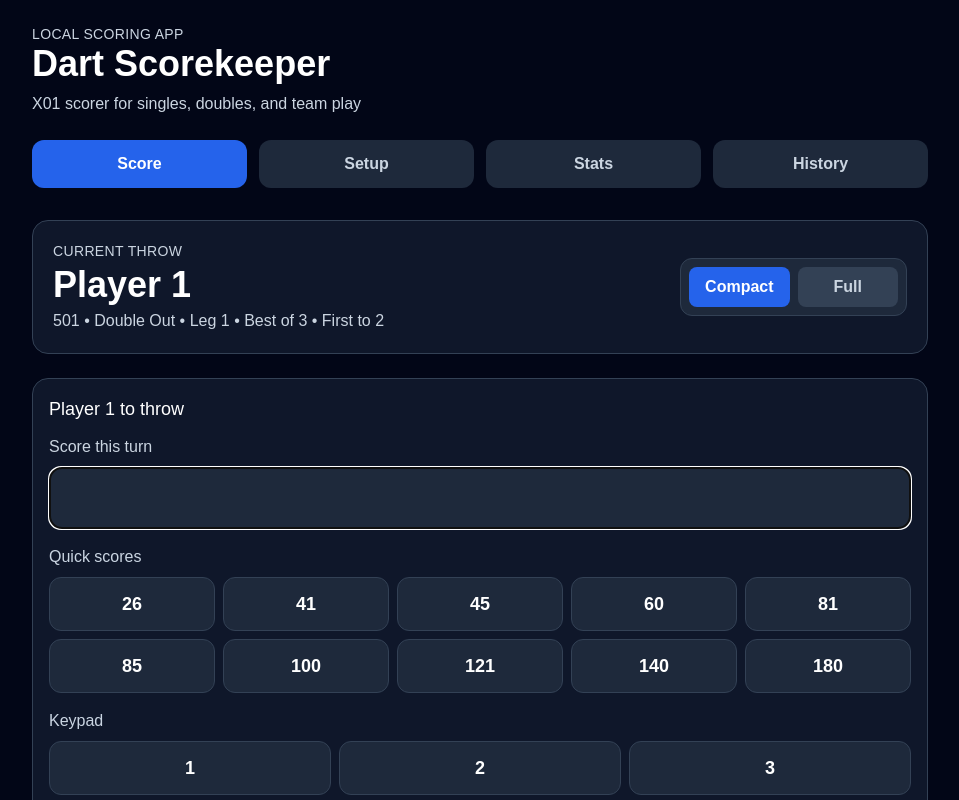
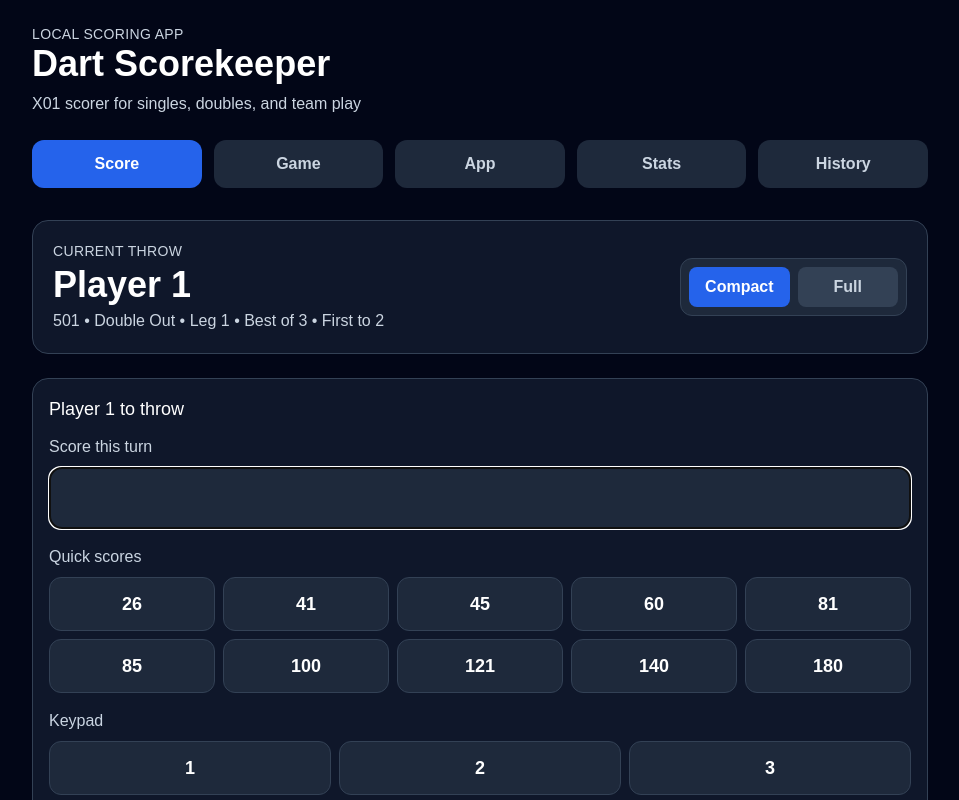
Before and after one commit to bclark303/dart-scorekeeper, a Next.js app: page / in a window 1280 px wide. Shown: the top 800 px of the page, without its empty margins (160-1119 px from the left). Built offline with nearby package versions, Linux system fonts and the light colour scheme.

Commit message:
Split game setup and app settings

```diff
--- a/app/page.tsx
+++ b/app/page.tsx
@@ -22,6 +22,7 @@ import { TurnHistory } from "@/components/TurnHistory";
 import { PlayerCard } from "@/components/PlayerCard";
 import { useEffect, useState } from "react";
 import { CurrentTurnBanner } from "@/components/CurrentTurnBanner";
+import { AppSettings } from "@/components/AppSettings";
 import {
   FinishRule,
   StartingScore,
@@ -30,7 +31,7 @@ import {
   validateTurnScore,
 } from "@/lib/scoring";
 
-type AppView = "score" | "setup" | "stats" | "history";
+type AppView = "score" | "game" | "app" | "stats" | "history";
 type ScoreLayout = "compact" | "full";
 
 export default function Home() {
@@ -487,7 +488,7 @@ export default function Home() {
   }
 
   function handleNewGameSetup() {
-    setActiveView("setup");
+    setActiveView("game");
   }
 
   function handleViewFinishedGame() {
@@ -1123,7 +1124,7 @@ export default function Home() {
           </p>
         </div>
 
-        <nav className="grid grid-cols-2 sm:grid-cols-4 gap-3 mb-8">
+        <nav className="grid grid-cols-2 sm:grid-cols-5 gap-3 mb-8">
           <button
             onClick={() => setActiveView("score")}
             className={getTabClass("score")}
@@ -1132,10 +1133,17 @@ export default function Home() {
           </button>
 
           <button
-            onClick={() => setActiveView("setup")}
-            className={getTabClass("setup")}
+            onClick={() => setActiveView("game")}
+            className={getTabClass("game")}
           >
-            Setup
+            Game
+          </button>
+
+          <button
+            onClick={() => setActiveView("app")}
+            className={getTabClass("app")}
+          >
+            App
           </button>
 
           <button
@@ -1153,17 +1161,13 @@ export default function Home() {
           </button>
         </nav>
 
-        {activeView === "setup" && (
+        {activeView === "game" && (
           <GameSetup
             teamOneName={teamOneName}
             teamTwoName={teamTwoName}
             startingScore={startingScore}
             finishRule={finishRule}
             bestOfLegs={bestOfLegs}
-            themeName={themeName}
-            brandName={brandName}
-            setBrandName={setBrandName}
-            setThemeName={setThemeName}
             sideOneSize={sideOneSize}
             sideTwoSize={sideTwoSize}
             rotationMode={rotationMode}
@@ -1186,6 +1190,15 @@ export default function Home() {
             isResetConfirmationVisible={isResetConfirmationVisible}
             confirmResetMatch={confirmResetMatch}
             cancelResetMatch={cancelResetMatch}
+          />
+        )}
+
+        {activeView === "app" && (
+          <AppSettings
+            brandName={brandName}
+            themeName={themeName}
+            setBrandName={setBrandName}
+            setThemeName={setThemeName}
           />
         )}
 
--- /dev/null
+++ b/components/AppSettings.tsx
@@ -0,0 +1,48 @@
+import { ThemeName } from "@/lib/types";
+
+type AppSettingsProps = {
+  brandName: string;
+  themeName: ThemeName;
+  setBrandName: (brandName: string) => void;
+  setThemeName: (themeName: ThemeName) => void;
+};
+
+export function AppSettings({
+  brandName,
+  themeName,
+  setBrandName,
+  setThemeName,
+}: AppSettingsProps) {
+  return (
+    <section className="rounded-2xl bg-[var(--color-panel)] border border-[var(--color-panel-border)] p-6 mb-8">
+      <h2 className="text-2xl font-bold mb-6">App Settings</h2>
+
+      <div className="grid grid-cols-1 sm:grid-cols-2 gap-4">
+        <label className="block">
+          <span className="block text-[var(--color-text-muted)] mb-2">
+            Brand Name
+          </span>
+          <input
+            className="w-full rounded-xl bg-[var(--color-panel-soft)] border border-[var(--color-panel-border)] p-3"
+            value={brandName}
+            onChange={(event) => setBrandName(event.target.value)}
+          />
+        </label>
+
+        <label className="block">
+          <span className="block text-[var(--color-text-muted)] mb-2">
+            Theme
+          </span>
+          <select
+            className="w-full rounded-xl bg-[var(--color-panel-soft)] border border-[var(--color-panel-border)] p-3"
+            value={themeName}
+            onChange={(event) => setThemeName(event.target.value as ThemeName)}
+          >
+            <option value="default">Default Dark</option>
+            <option value="firehall">Firehall</option>
+          </select>
+        </label>
+      </div>
+    </section>
+  );
+}
--- a/components/GameSetup.tsx
+++ b/components/GameSetup.tsx
@@ -1,6 +1,6 @@
 import { FinishRule, StartingScore } from "@/lib/scoring";
 
-import { BestOfLegs, RotationMode, TeamSize, ThemeName } from "@/lib/types";
+import { BestOfLegs, RotationMode, TeamSize } from "@/lib/types";
 
 type GameSetupProps = {
   teamOneName: string;
@@ -8,10 +8,6 @@ type GameSetupProps = {
   startingScore: StartingScore;
   finishRule: FinishRule;
   bestOfLegs: BestOfLegs;
-  themeName: ThemeName;
-  brandName: string;
-  setBrandName: (brandName: string) => void;
-  setThemeName: (themeName: ThemeName) => void;
   setTeamOneName: (name: string) => void;
   setTeamTwoName: (name: string) => void;
   setStartingScore: (score: StartingScore) => void;
@@ -42,10 +38,6 @@ export function GameSetup({
   startingScore,
   finishRule,
   bestOfLegs,
-  themeName,
-  brandName,
-  setBrandName,
-  setThemeName,
   setTeamOneName,
   setTeamTwoName,
   setStartingScore,
@@ -198,32 +190,6 @@ export function GameSetup({
             </select>
           </label>
 
-          <label className="block">
-            <span className="block text-[var(--color-text-muted)] mb-2">
-              Theme
-            </span>
-            <select
-              className="w-full rounded-xl bg-[var(--color-panel-soft)] border border-[var(--color-panel-border)] p-3"
-              value={themeName}
-              onChange={(event) =>
-                setThemeName(event.target.value as ThemeName)
-              }
-            >
-              <option value="default">Default Dark</option>
-              <option value="firehall">Firehall</option>
-            </select>
-          </label>
-
-          <label className="block">
-            <span className="block text-[var(--color-text-muted)] mb-2">
-              Brand Name
-            </span>
-            <input
-              className="w-full rounded-xl bg-[var(--color-panel-soft)] border border-[var(--color-panel-border)] p-3"
-              value={brandName}
-              onChange={(event) => setBrandName(event.target.value)}
-            />
-          </label>
         </div>
       </div>
 
```
